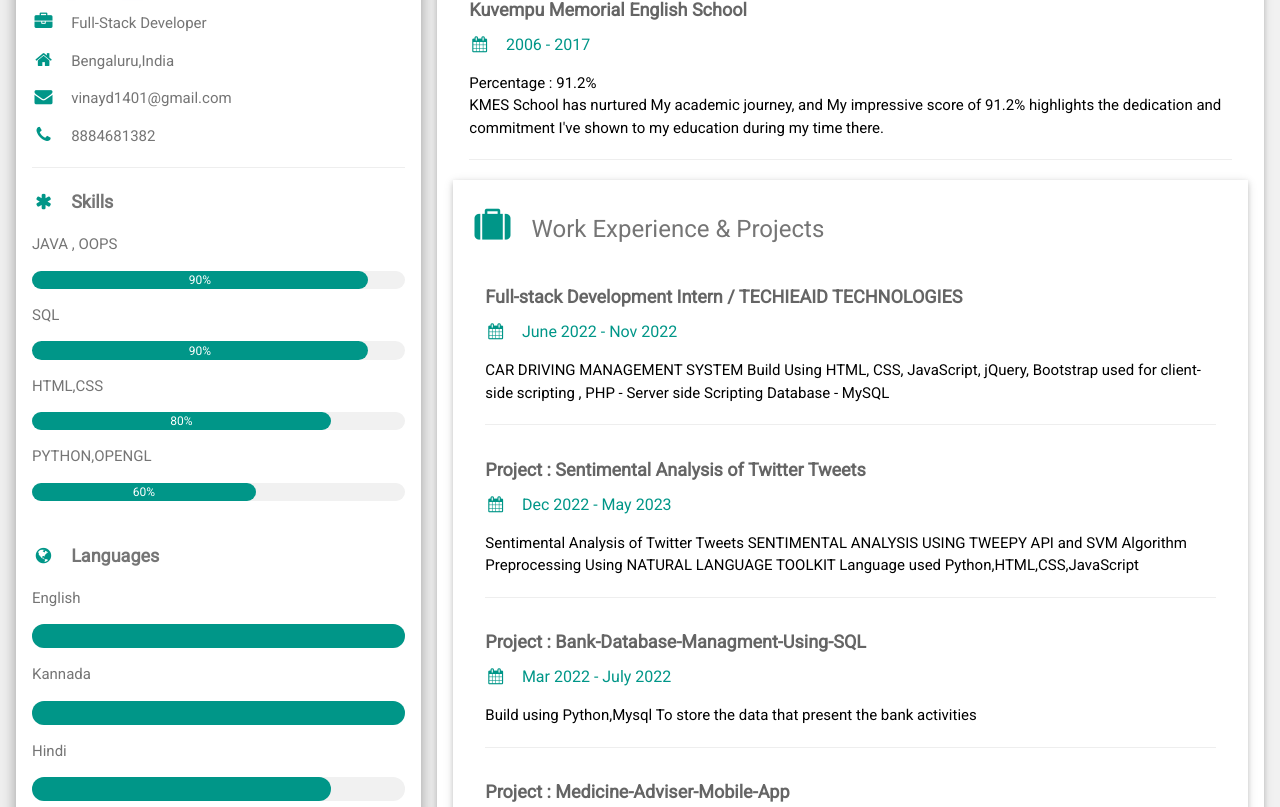
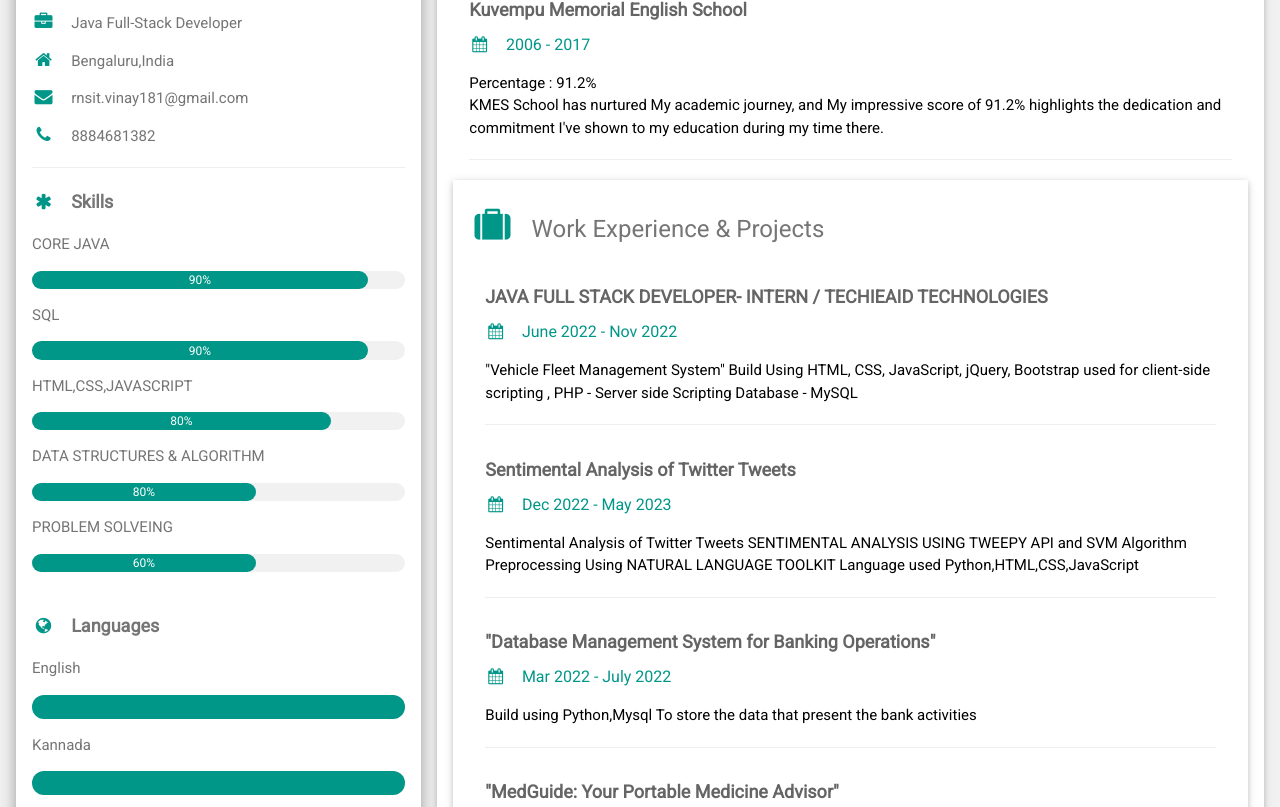
Before and after one commit to VinayD1382/resumewebsite, a plain HTML site: page index.html in a window 1280 px wide. Shown: the part 381-1188 px from the top of the page. Drawn offline with nearby package versions, Linux system fonts and the light colour scheme.

Commit message:
Update index.html

```diff
--- a/index.html
+++ b/index.html
@@ -54,14 +54,14 @@ h2{ font-family: "Roboto"; color: white;
           </div>
         </div>
         <div class="w3-container">
-          <p><i class="fa fa-briefcase fa-fw w3-margin-right w3-large w3-text-teal"></i>Full-Stack Developer</p>
+          <p><i class="fa fa-briefcase fa-fw w3-margin-right w3-large w3-text-teal"></i>Java Full-Stack Developer</p>
           <p><i class="fa fa-home fa-fw w3-margin-right w3-large w3-text-teal"></i>Bengaluru,India</p>
-          <p><i class="fa fa-envelope fa-fw w3-margin-right w3-large w3-text-teal"></i>vinayd1401@gmail.com</p>
+          <p><i class="fa fa-envelope fa-fw w3-margin-right w3-large w3-text-teal"></i>rnsit.vinay181@gmail.com</p>
           <p><i class="fa fa-phone fa-fw w3-margin-right w3-large w3-text-teal"></i>8884681382</p>
           <hr>
 
           <p class="w3-large"><b><i class="fa fa-asterisk fa-fw w3-margin-right w3-text-teal"></i>Skills</b></p>
-          <p>JAVA , OOPS</p>
+          <p>CORE JAVA</p>
           <div class="w3-light-grey w3-round-xlarge w3-small">
             <div class="w3-container w3-center w3-round-xlarge w3-teal" style="width:90%">90%</div>
           </div>
@@ -71,11 +71,15 @@ h2{ font-family: "Roboto"; color: white;
               <div class="w3-center w3-text-white">90%</div>
             </div>
           </div>
-          <p>HTML,CSS</p>
+          <p>HTML,CSS,JAVASCRIPT</p>
           <div class="w3-light-grey w3-round-xlarge w3-small">
             <div class="w3-container w3-center w3-round-xlarge w3-teal" style="width:80%">80%</div>
           </div>
-          <p>PYTHON,OPENGL</p>
+          <p>DATA STRUCTURES & ALGORITHM</p>
+          <div class="w3-light-grey w3-round-xlarge w3-small">
+            <div class="w3-container w3-center w3-round-xlarge w3-teal" style="width:60%">80%</div>
+          </div>
+	  <p>PROBLEM SOLVEING</p>
           <div class="w3-light-grey w3-round-xlarge w3-small">
             <div class="w3-container w3-center w3-round-xlarge w3-teal" style="width:60%">60%</div>
           </div>
@@ -141,31 +145,31 @@ h2{ font-family: "Roboto"; color: white;
       <div class="w3-container w3-card w3-white w3-margin-bottom">
         <h3 class="w3-text-grey w3-padding-16"><i class="fa fa-suitcase fa-fw w3-margin-right w3-xxlarge w3-text-teal"></i>Work Experience & Projects</h3>
         <div class="w3-container" id="project">
-          <h5 class="w3-opacity"><b>Full-stack Development Intern / TECHIEAID TECHNOLOGIES</b></h5>
+          <h5 class="w3-opacity"><b>JAVA FULL STACK DEVELOPER- INTERN / TECHIEAID TECHNOLOGIES</b></h5>
           <h6 class="w3-text-teal"><i class="fa fa-calendar fa-fw w3-margin-right"></i>June 2022 - Nov 2022</h6>
-          <p>CAR DRIVING MANAGEMENT SYSTEM Build Using HTML, CSS, JavaScript, jQuery, Bootstrap used for client-side scripting , PHP - Server side Scripting Database - MySQL</p>
+          <p>"Vehicle Fleet Management System" Build Using HTML, CSS, JavaScript, jQuery, Bootstrap used for client-side scripting , PHP - Server side Scripting Database - MySQL</p>
           <hr>
         </div>
         <div class="w3-container">
-          <h5 class="w3-opacity"><b>Project : Sentimental Analysis of Twitter Tweets</b></h5>
+          <h5 class="w3-opacity"><b>Sentimental Analysis of Twitter Tweets</b></h5>
           <h6 class="w3-text-teal"><i class="fa fa-calendar fa-fw w3-margin-right"></i>Dec 2022 - May 2023</h6>
           <p>Sentimental Analysis of Twitter Tweets SENTIMENTAL ANALYSIS USING TWEEPY API and SVM Algorithm Preprocessing Using NATURAL LANGUAGE TOOLKIT Language used Python,HTML,CSS,JavaScript</p>
           <hr>
         </div>
         <div class="w3-container">
-          <h5 class="w3-opacity"><b>Project : Bank-Database-Managment-Using-SQL</b></h5>
+          <h5 class="w3-opacity"><b>"Database Management System for Banking Operations"</b></h5>
           <h6 class="w3-text-teal"><i class="fa fa-calendar fa-fw w3-margin-right"></i>Mar 2022 - July 2022</h6>
           <p>Build using Python,Mysql To store the data that present the bank activities</p><hr>
         </div>
  <div class="w3-container">
-          <h5 class="w3-opacity"><b>Project : Medicine-Adviser-Mobile-App</b></h5>
+          <h5 class="w3-opacity"><b>"MedGuide: Your Portable Medicine Advisor" </b></h5>
           <h6 class="w3-text-teal"><i class="fa fa-calendar fa-fw w3-margin-right"></i>Apr 2022 - July 2022</h6>
           <p>Built using Andoid Studio Remind the person by notifification who use this app</p><hr>
         </div>
 <div class="w3-container">
-          <h5 class="w3-opacity"><b>Project : Restaurant Billing</b></h5>
+          <h5 class="w3-opacity"><b>"Smart Grocery Hub"</b></h5>
           <h6 class="w3-text-teal"><i class="fa fa-calendar fa-fw w3-margin-right"></i>Apr 2022 - July 2022</h6>
-          <p>Build using JAVA Language Code that gives exact billing with GST</p><hr>
+          <p>•Crafted a futuristic online grocery shopping platform using HTML, CSS, JavaScript, PHP, and MySQL</p><hr>
         </div>
       </div>
  </div>
```
